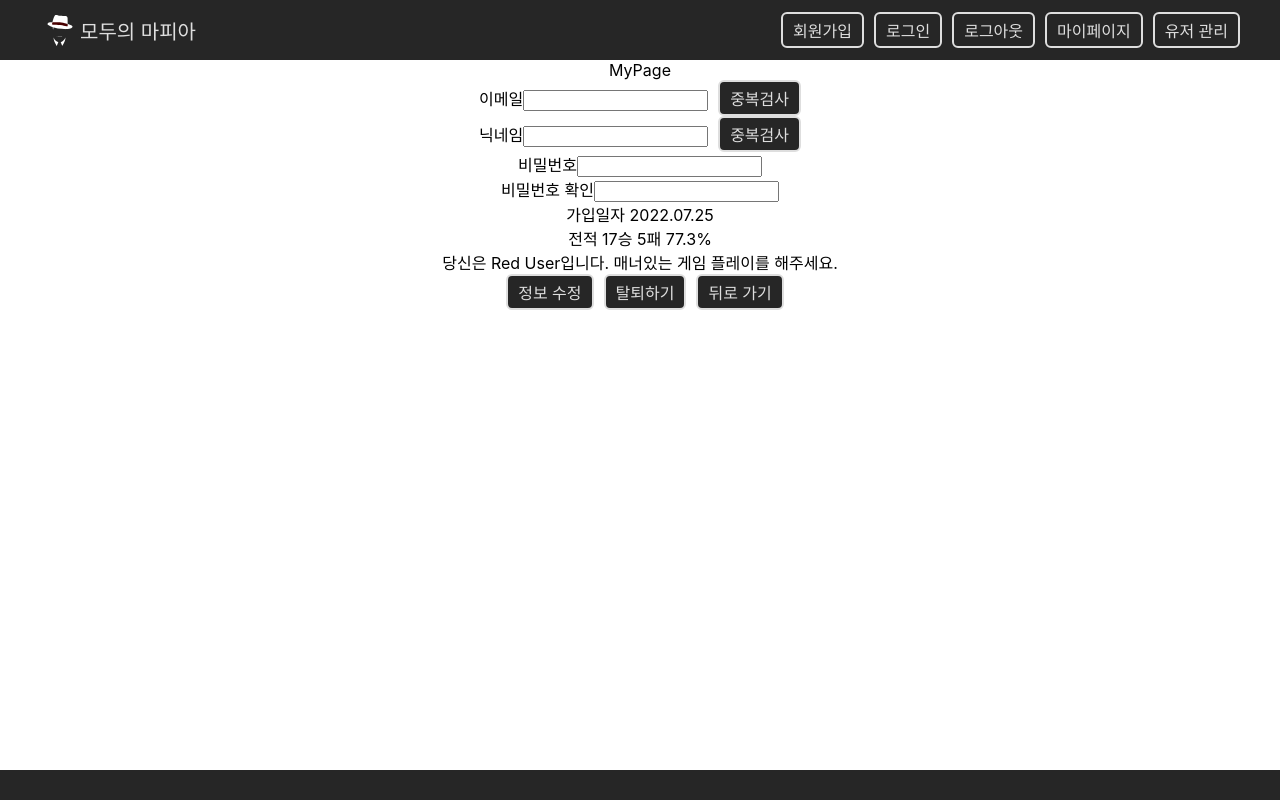
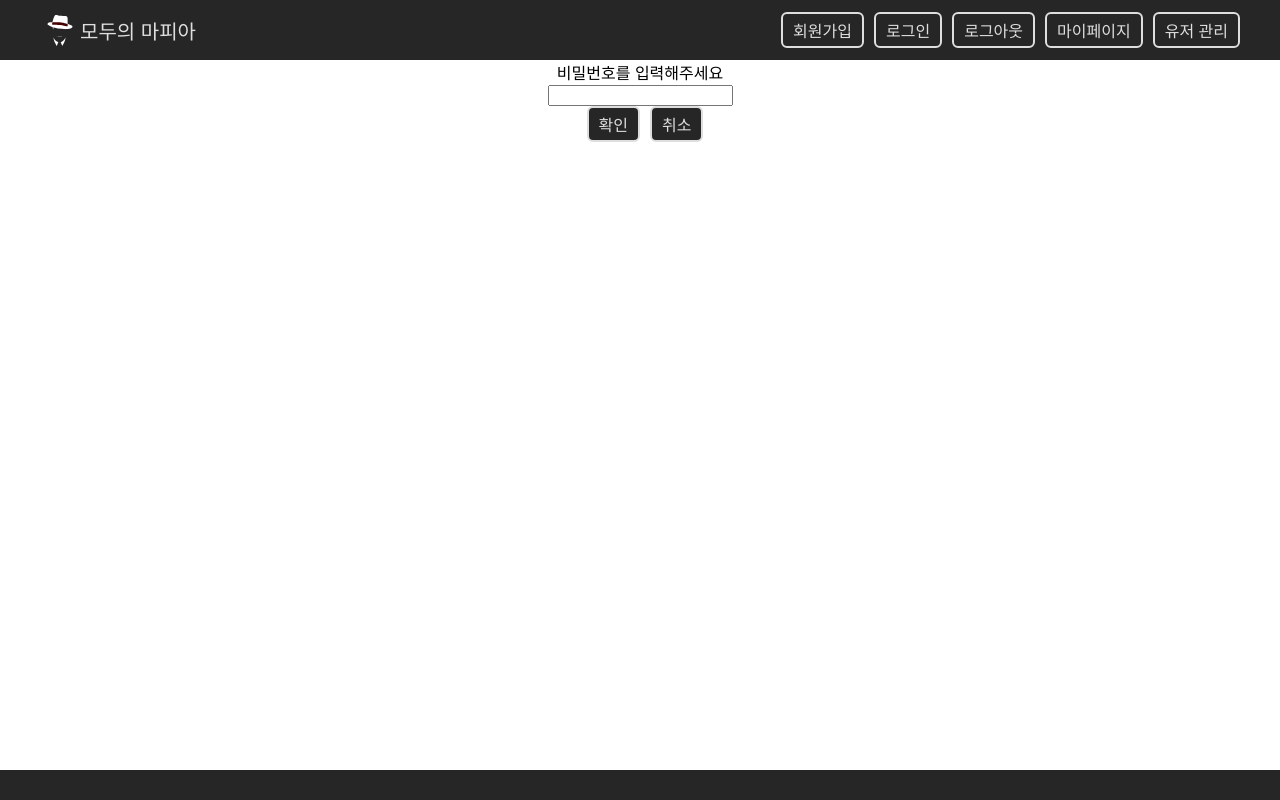
Before and after one commit to S2econdBlue/everyones_mafia, a React (Create React App) app in the folder front/: page /mypage in a window 1280 px wide. Built offline with nearby package versions, Linux system fonts and the light colour scheme.

Commit message:
add ChangePasswordPage

```diff
--- a/front/src/App.js
+++ b/front/src/App.js
@@ -16,7 +16,6 @@ import './color.css';
 
 
 function App() {
-
     return (
         <div className="App">
             <Router>
@@ -31,8 +30,6 @@ function App() {
                 </Routes>
                 <Footer />
             </Router>
-
-
         </div>
     );
 }
--- a/front/src/pages/MyPage.js
+++ b/front/src/pages/MyPage.js
@@ -1,10 +1,29 @@
-import React from "react";
+import React, { useState } from "react";
 import styled from 'styled-components';
 import { Container, Button } from '../style.js';
 
 
 const MyPage = (props) => {
+  const [user, setUser] = useState(null);
+
+  const confirmPassword = () => {
+    setUser(true);
+  };
   return (
+    !user ?
+    <Container>
+      <Content>
+        <span>비밀번호를 입력해주세요</span>
+      </Content>
+      <Content>
+        <input type="password"></input>
+      </Content>
+      <Content>
+        <Button onClick={confirmPassword}>확인</Button>
+        <Button>취소</Button>
+      </Content>
+    </Container>
+  :
     <Container>
       <span>MyPage</span>
       <Content>
```
Also changed, not shown: front/src/pages/ChangePasswordPage.js (added, +25 -0 lines).
